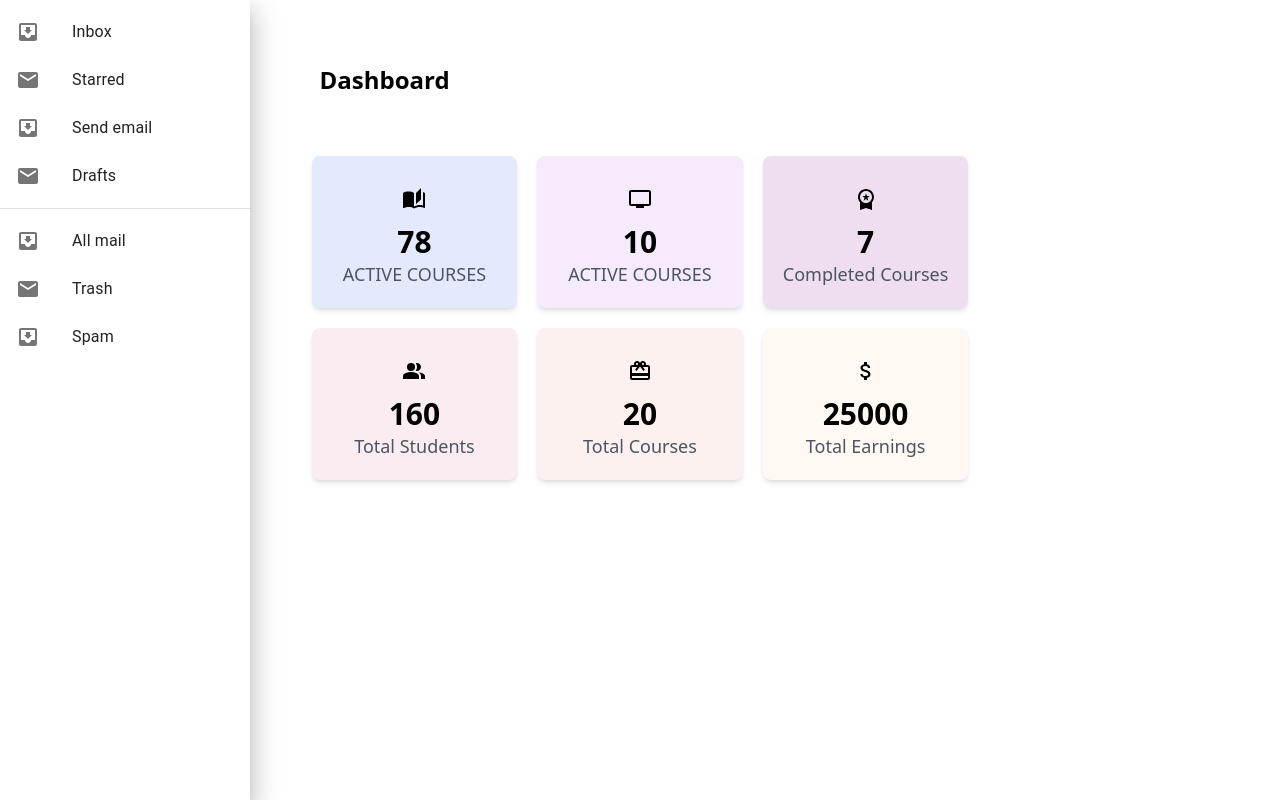
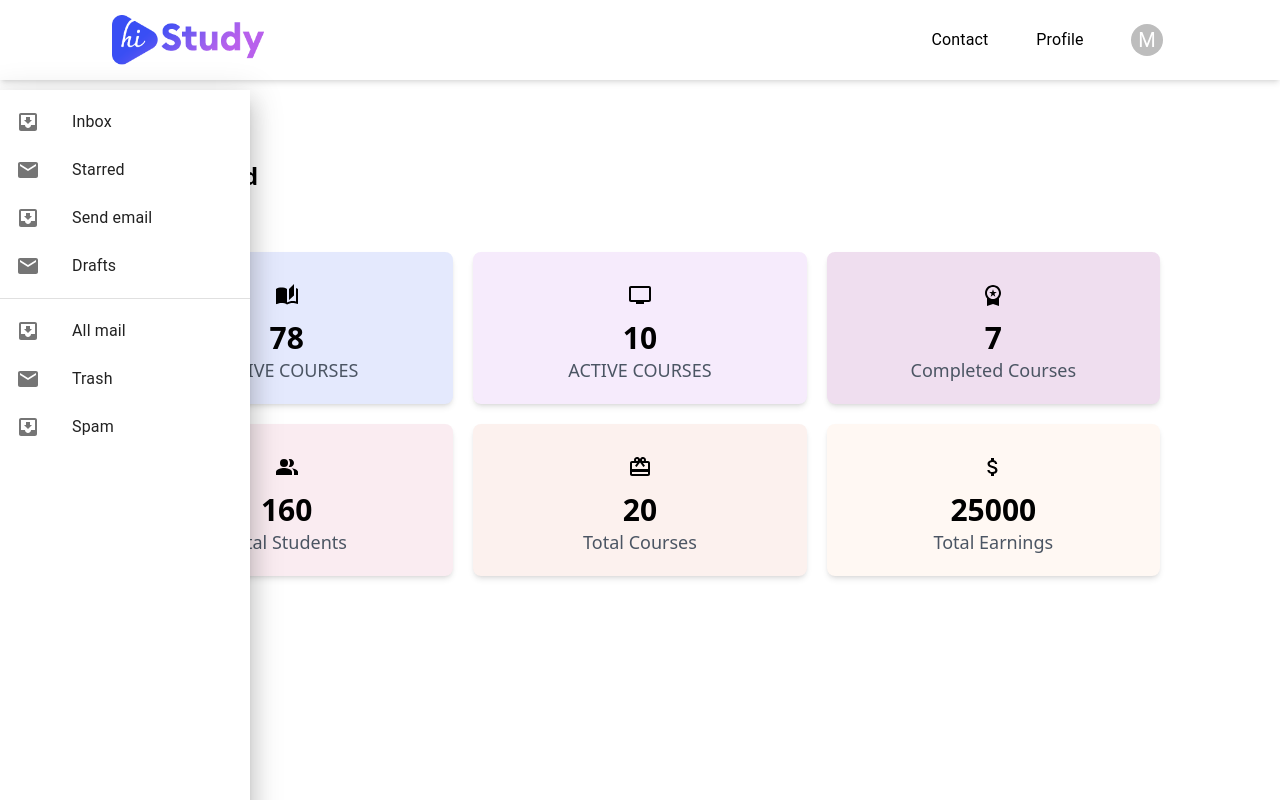
Before and after one commit to Liyanapk/Corse-School-front-end-, a Next.js app: page /admin/dashboard in a window 1280 px wide. Built offline with nearby package versions, Linux system fonts and the light colour scheme.

Commit message:
feat: do header

```diff
--- a/src/app/admin/layout.tsx
+++ b/src/app/admin/layout.tsx
@@ -56,11 +56,23 @@
   );
 
   return (
-    <div className='flex flex-row gap-5'>
+    <div className='flex flex-row gap-5 '>
 
-      <Drawer open={open} ModalProps={{ hideBackdrop: true }}>
+
+     <Drawer
+                open={open}
+                ModalProps={{ hideBackdrop: true }}
+                sx={{
+                    '& .MuiDrawer-paper': {
+                        marginTop: '90px',
+                        height: 'calc(100% - 64px)',
+                        boxSizing: 'border-box',
+                    },
+                }}
+            >
         {DrawerList}
       </Drawer>
+
       {children}
     </div>
   );
--- a/src/components/dashboard/Dashboard.tsx
+++ b/src/components/dashboard/Dashboard.tsx
@@ -1,3 +1,4 @@
+'use client'
 import AutoStoriesIcon from '@mui/icons-material/AutoStories';
 import PersonalVideoIcon from '@mui/icons-material/PersonalVideo';
 import WorkspacePremiumIcon from '@mui/icons-material/WorkspacePremium';
@@ -5,9 +6,30 @@
 import CardGiftcardIcon from '@mui/icons-material/CardGiftcard';
 import AttachMoneyIcon from '@mui/icons-material/AttachMoney';
 import Image from 'next/image';
+import * as React from 'react';
+import Box from '@mui/material/Box';
+import Avatar from '@mui/material/Avatar';
+import Menu from '@mui/material/Menu';
+import MenuItem from '@mui/material/MenuItem';
+import ListItemIcon from '@mui/material/ListItemIcon';
+import Divider from '@mui/material/Divider';
+import IconButton from '@mui/material/IconButton';
+import Typography from '@mui/material/Typography';
+import Tooltip from '@mui/material/Tooltip';
+import PersonAdd from '@mui/icons-material/PersonAdd';
+import Settings from '@mui/icons-material/Settings';
+import Logout from '@mui/icons-material/Logout';
 
 const Dashboard = () => {
 
+  const [anchorEl, setAnchorEl] = React.useState<null | HTMLElement>(null);
+  const open = Boolean(anchorEl);
+  const handleClick = (event: React.MouseEvent<HTMLElement>) => {
+    setAnchorEl(event.currentTarget);
+  };
+  const handleClose = () => {
+    setAnchorEl(null);
+  };
 
   const Cards=[
     { icon:<AutoStoriesIcon/>, count:'78', title:'ACTIVE COURSES', color:'#e4e9fd'},
@@ -19,30 +41,127 @@
   ]
   return (
     <>
-        <div className="grid p-16 w-full box-border justify-center items-center">
+ <div className="flex flex-col w-full box-border items-center">
+{/* header */}
+  <div className="w-full shadow-md">
+    <div className="flex h-20 px-10 md:px-28 items-center justify-between max-w-7xl mx-auto">
 
-            <h1 className="text-2xl font-bold mb-5 px-12 ">Dashboard</h1>
-            <div className="grid grid-cols-3 gap-5 justify-center items-center p-10 w-full box-border">
+      <div>
+        <Image
+          src="/images/logo/logo.png"
+          alt="logo"
+          width={152}
+          height={49}
+        />
+      </div>
 
 
-            {Cards.map((card, index)=>(
-              <div className="flex flex-col items-center justify-center p-5 rounded-lg shadow-md"
-              style={{ backgroundColor: card.color }} key={index}>
-              <div className=" text-4xl mb-2" >{card.icon}</div>
-              <h2 className="text-3xl font-bold">{card.count}</h2>
-              <h1 className="text-lg text-gray-600">{card.title}</h1>
-            </div>
-
-           ))}
-
-          </div>
+    {/* //Avatar */}
+    <React.Fragment>
+      <Box sx={{ display: 'flex', alignItems: 'center', textAlign: 'center' }}>
+        <Typography sx={{ minWidth: 100 }}>Contact</Typography>
+        <Typography sx={{ minWidth: 100 }}>Profile</Typography>
+        <Tooltip title="Account settings">
+          <IconButton
+            onClick={handleClick}
+            size="small"
+            sx={{ ml: 2 }}
+            aria-controls={open ? 'account-menu' : undefined}
+            aria-haspopup="true"
+            aria-expanded={open ? 'true' : undefined}
+          >
+            <Avatar sx={{ width: 32, height: 32 }}>M</Avatar>
+          </IconButton>
+        </Tooltip>
+      </Box>
+      <Menu
+        anchorEl={anchorEl}
+        id="account-menu"
+        open={open}
+        onClose={handleClose}
+        onClick={handleClose}
+        slotProps={{
+          paper: {
+            elevation: 0,
+            sx: {
+              overflow: 'visible',
+              filter: 'drop-shadow(0px 2px 8px rgba(0,0,0,0.32))',
+              mt: 1.5,
+              '& .MuiAvatar-root': {
+                width: 32,
+                height: 32,
+                ml: -0.5,
+                mr: 1,
+              },
+              '&::before': {
+                content: '""',
+                display: 'block',
+                position: 'absolute',
+                top: 0,
+                right: 14,
+                width: 10,
+                height: 10,
+                bgcolor: 'background.paper',
+                transform: 'translateY(-50%) rotate(45deg)',
+                zIndex: 0,
+              },
+            },
+          },
+        }}
+        transformOrigin={{ horizontal: 'right', vertical: 'top' }}
+        anchorOrigin={{ horizontal: 'right', vertical: 'bottom' }}
+      >
+        <MenuItem onClick={handleClose}>
+          <Avatar /> Profile
+        </MenuItem>
+        <MenuItem onClick={handleClose}>
+          <Avatar /> My account
+        </MenuItem>
+        <Divider />
+        <MenuItem onClick={handleClose}>
+          <ListItemIcon>
+            <PersonAdd fontSize="small" />
+          </ListItemIcon>
+          Add another account
+        </MenuItem>
+        <MenuItem onClick={handleClose}>
+          <ListItemIcon>
+            <Settings fontSize="small" />
+          </ListItemIcon>
+          Settings
+        </MenuItem>
+        <MenuItem onClick={handleClose}>
+          <ListItemIcon>
+            <Logout fontSize="small" />
+          </ListItemIcon>
+          Logout
+        </MenuItem>
+      </Menu>
+    </React.Fragment>
     </div>
-
-
-    </>
+  </div>
 
 
 
+{/* Dashboard */}
+  <div className="p-20 w-full max-w-7xl mx-auto">
+    <h1 className="text-2xl font-bold mb-5 px-12">Dashboard</h1>
+    <div className="grid grid-cols-3 gap-5 p-10">
+      {Cards.map((card, index) => (
+        <div
+          className="flex flex-col items-center justify-center p-5 rounded-lg shadow-md"
+          style={{ backgroundColor: card.color }}
+          key={index}
+        >
+          <div className="text-4xl mb-2">{card.icon}</div>
+          <h2 className="text-3xl font-bold">{card.count}</h2>
+          <h1 className="text-lg text-gray-600">{card.title}</h1>
+        </div>
+      ))}
+    </div>
+  </div>
+</div>
+</>
 
   );
 };
--- a/src/components/header/Header.css
+++ b/src/components/header/Header.css
@@ -1,5 +1,4 @@
 .container-header{
-
     max-width: auto;
     max-height: auto;
     height: 80px;
```
